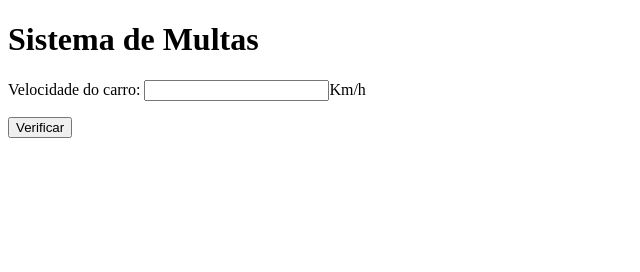
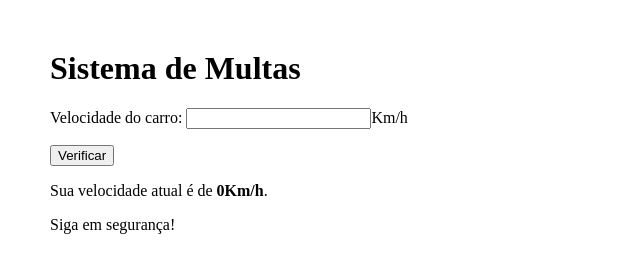
Before and after one commit to jorgefernandes-dtaj/curso, a plain HTML site: page JavaScript/aula11/ex010.html in a window 1280 px wide. Both pictures are taken after a click on the button "Verificar". Shown: the whole page, without its empty margins (0-640 px from the left). Drawn offline with Linux system fonts and the light colour scheme.

Commit message:
Update ex010.html

```diff
--- a/JavaScript/aula11/ex010.html
+++ b/JavaScript/aula11/ex010.html
@@ -4,19 +4,33 @@
     <meta charset="UTF-8">
     <meta name="viewport" content="width=device-width, initial-scale=1.0">
     <title>DETRAN</title>
+    <style>
+        body{
+            margin: 50px;
+        }
+        div#res{
+            width: 300px;
+            height:100px;
+        }
+    </style>
 </head>
 <body>
     <h1>Sistema de Multas</h1>
    <p> Velocidade do carro: <input type="number" name="txtvel" id="txtvel">Km/h</p>
    <input type="button" value="Verificar" onclick="calcular()">
    <div id="res"></div>
+
    <script>
 
     function calcular(){
-        var txtvel = document.getElementById('txtvel')
-        var tnvel= Number(txtvel.value)
-    if (tnvel >= 60) {
-        res.innerText('Multado')
+        var txtvel = window.document.getElementById('txtvel')
+        var vel = Number(txtvel.value)
+        var res = window.document.getElementById('res')
+        res.innerHTML = `<p>Sua velocidade atual é de <strong>${vel}Km/h</strong>.`
+    if (vel > 60) {
+        res.innerHTML += ('<p>Você está <strong>Multado</strong> por excesso de velocidade!!!</p>')
+    } else {
+        res.innerHTML += ('<p>Siga em segurança!</p>')
     }
 }
    </script>
```
